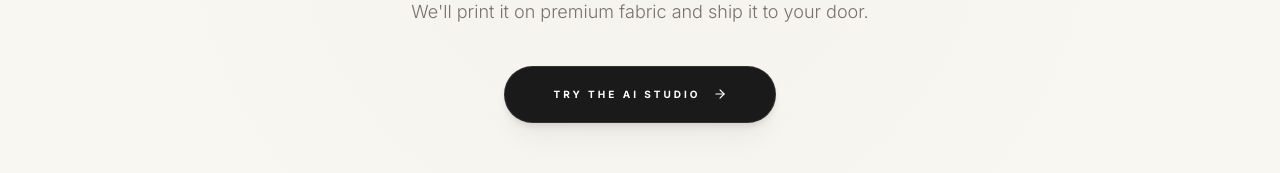
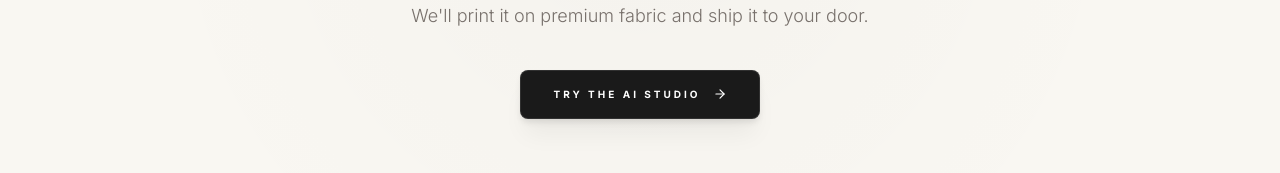
Before and after one commit to shashanka2a/threadz, a Next.js app: page / in a window 1280 px wide. Shown: the part 450-623 px from the top of the page. Built offline with nearby package versions, Linux system fonts and the light colour scheme; no server answers.

Commit message:
Refactor MagneticButton component styles for improved aesthetics and user interaction; adjust padding, border radius, and hover effects for enhanced visual feedback.

```diff
--- a/components/magnetic-button.tsx
+++ b/components/magnetic-button.tsx
@@ -70,12 +70,12 @@ export function MagneticButton({ children }: MagneticButtonProps) {
   return (
     <button
       ref={btnRef}
-      className="relative px-12 py-5 bg-[#1a1a1a] dark:bg-[#f9f7f2] text-white dark:text-[#1a1a1a] rounded-full text-[10px] font-bold uppercase tracking-[0.3em] transition-all flex items-center justify-center gap-3 layer-shadow border border-white/10 overflow-hidden group"
+      className="relative px-8 py-4 bg-[#1a1a1a] dark:bg-[#f9f7f2] text-white dark:text-[#1a1a1a] rounded-lg text-[10px] font-bold uppercase tracking-[0.3em] transition-all flex items-center justify-center gap-3 layer-shadow border border-white/10 overflow-hidden group hover:scale-[1.02] hover:shadow-lg active:scale-[0.98]"
     >
-      <div className="btn-content flex items-center gap-3 relative z-10">
+      <div className="btn-content flex items-center gap-3 relative z-10 transition-transform duration-200 group-hover:translate-x-0.5">
         {children}
       </div>
-      <div className="absolute inset-0 bg-white/5 dark:bg-black/5 opacity-0 group-hover:opacity-100 transition-opacity" />
+      <div className="absolute inset-0 bg-white/5 dark:bg-black/5 opacity-0 group-hover:opacity-100 transition-opacity duration-200" />
     </button>
   );
 }
```
